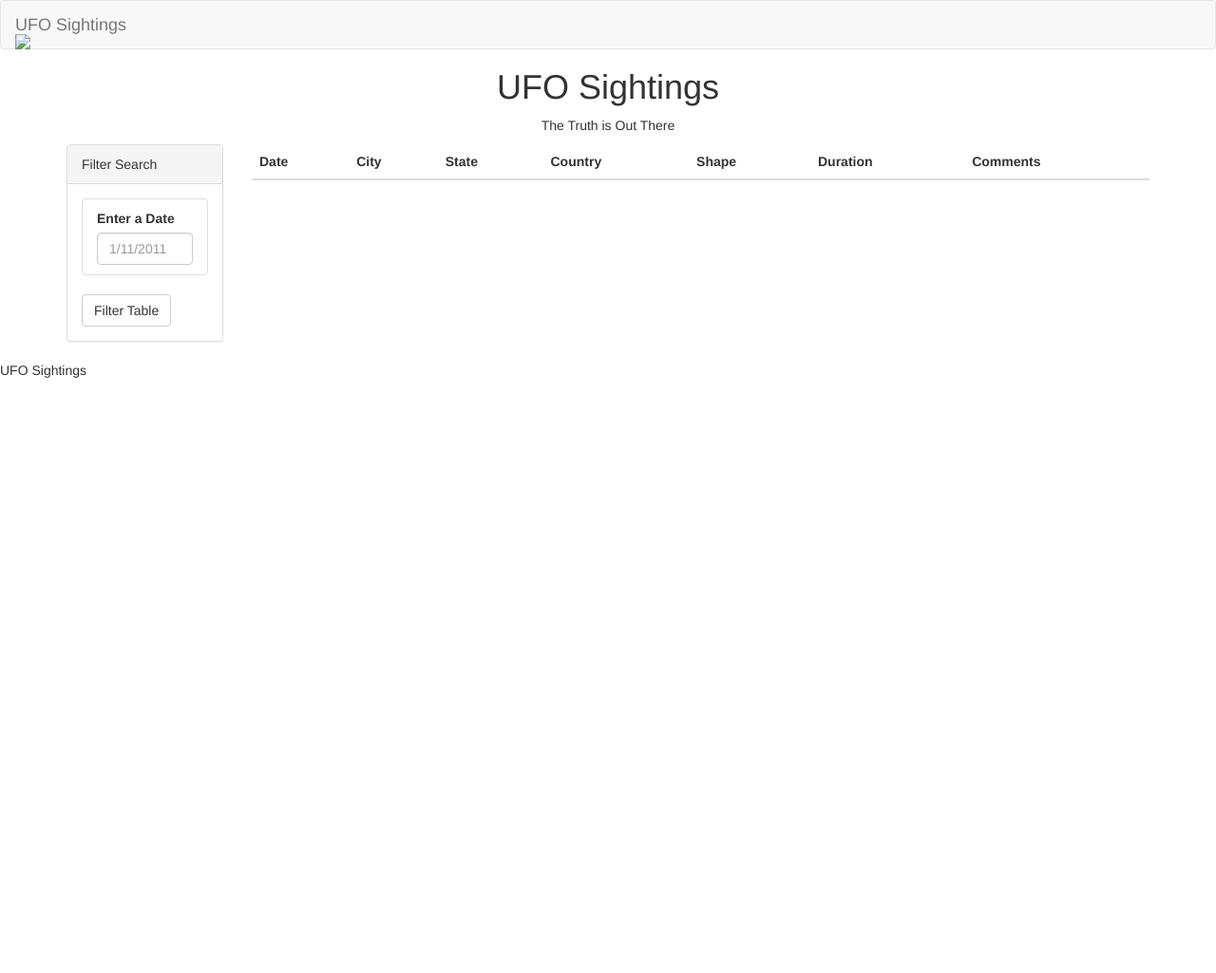
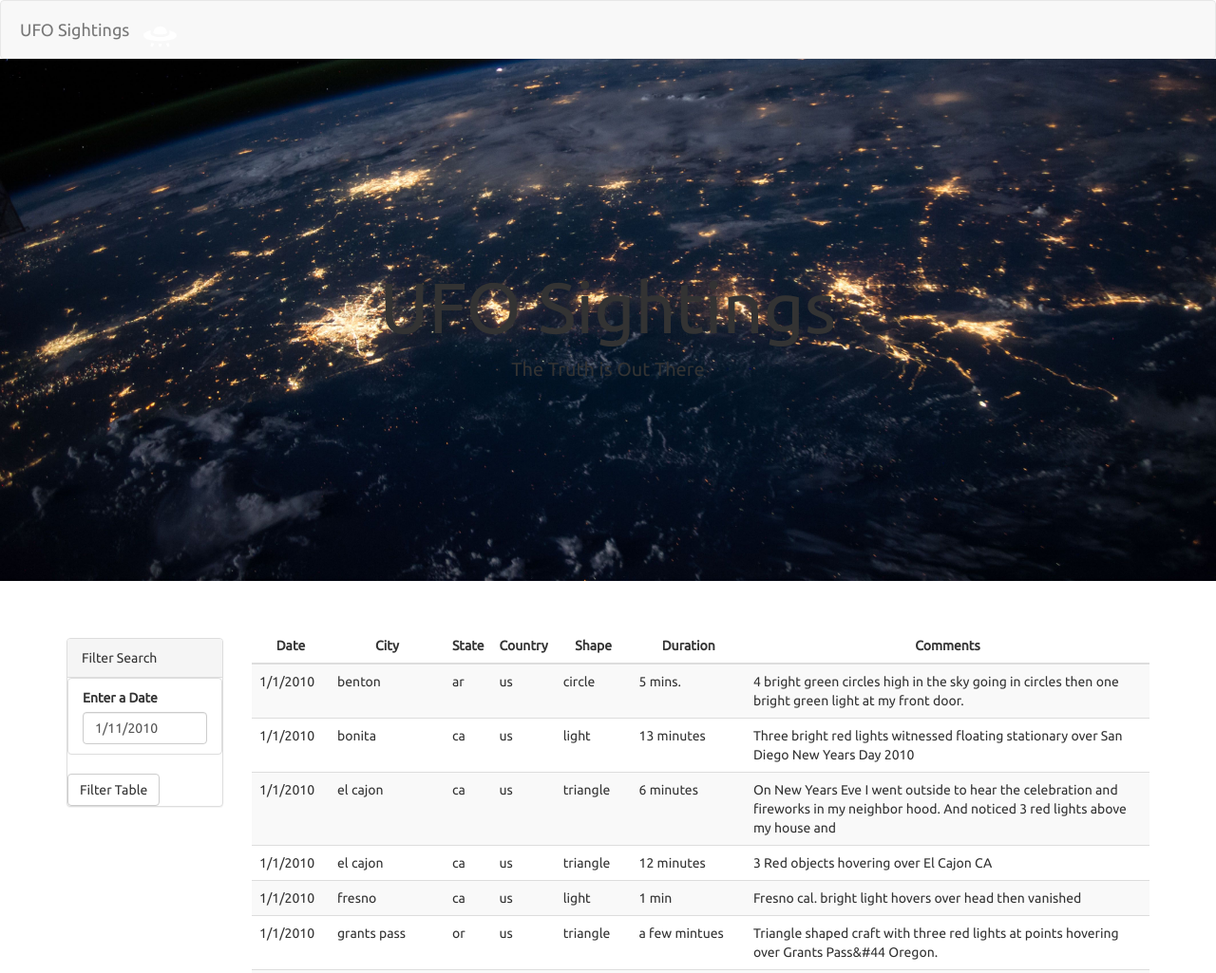
Before and after one commit to Dgollogly13/javascript_challenge, a plain HTML site: page UFO_level_1/index.html in a window 1280 px wide. Shown: the top 1025 px of the page at 95% size. Before the commit the page ends 800 px from the top, so only its background shows below. Drawn offline with nearby package versions, Linux system fonts and the light colour scheme.

Commit message:
file update

```diff
--- a/UFO_level_1/app.js
+++ b/UFO_level_1/app.js
@@ -1,4 +1,27 @@
 // from data.js
-var tableData = data;
+var ufoData = data;
+var table = d3.select("tbody");
 
-// YOUR CODE HERE!
+function buildTable (tableData) {
+    table.html ("");
+    tableData.forEach((tableRow) => {
+        var row = table.append("tr")
+        Object.values(tableRow).forEach((value) => {
+            var dataCell = row.append("td")
+            dataCell.text(value)
+        })
+    })
+}
+
+buildTable(ufoData);
+
+var button = d3.select("#filter-btn");
+
+button.on('click', function() {
+    d3.event.preventDefault;
+    var inputValue = d3.select('#datetime').property('value');
+    var ufoDate = ufoData.filter(function(ufo) {
+        return ufo.datetime === inputValue;
+    });
+    buildTable(ufoDate)
+});
--- a/UFO_level_1/index.html
+++ b/UFO_level_1/index.html
@@ -7,7 +7,7 @@
   <meta name="viewport" content="width=device-width, initial-scale=1">
   <link rel="stylesheet" href="https://maxcdn.bootstrapcdn.com/bootswatch/3.3.7/superhero/bootstrap.min.css">
   <link href="https://fonts.googleapis.com/css?family=Ubuntu" rel="stylesheet">
-  <link rel="stylesheet" href="static/css/style.css">
+  <link rel="stylesheet" href="styles.css">
 </head>
 
 <body>
@@ -16,7 +16,7 @@
       <div class="container-fluid">
         <div class="navbar-header">
           <a class="navbar-brand" href="index.html">UFO Sightings
-            <img class="nav-ufo" src="static/images/ufo.svg">
+            <img class="nav-ufo" src="ufo.svg">
           </a>
         </div>
       </div>
@@ -37,7 +37,7 @@
                     <ul class="list-group" id="filters">
                       <li class="filter list-group-item">
                         <label for="date">Enter a Date</label>
-                        <input class="form-control" id="datetime" type="text" placeholder="1/11/2011">
+                        <input class="form-control" id="datetime" type="text" value = "1/11/2010" placeholder="1/11/2010">
                       </li>
                     </ul>
                   </div>
@@ -72,8 +72,8 @@
     </footer>
   </div>
   <script src="https://cdnjs.cloudflare.com/ajax/libs/d3/4.11.0/d3.js"></script>
-  <script src="static/js/data.js"></script>
-  <script src="static/js/app.js"></script>
+  <script src="data.js"></script>
+  <script src="app.js"></script>
 </body>
 
 </html>
--- a/UFO_level_1/styles.css
+++ b/UFO_level_1/styles.css
@@ -98,7 +98,7 @@ select {
   padding: 20px;
   margin: 0;
   background: black;
-  background-image: url("../images/nasa.jpg");
+  background-image: url("nasa.jpg");
   background-attachment: fixed;
   background-position: bottom center;
   background-size: cover;
```
Also changed, not shown: 1 other file.
